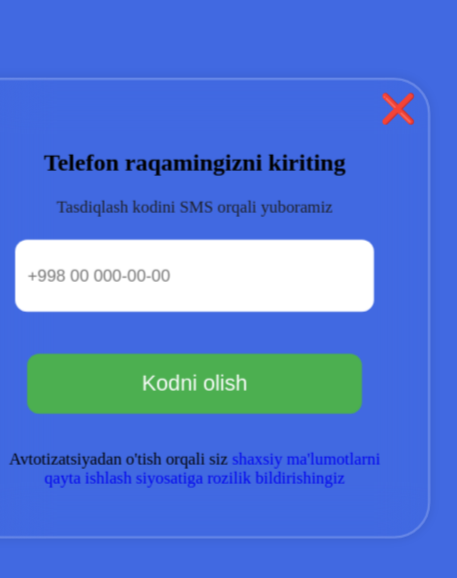
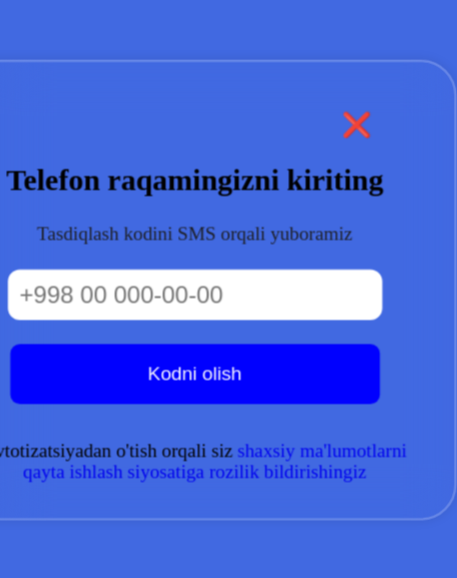
Before and after one commit to abdullohstar/uzum-market-login, a plain HTML site: page index.html in a window 390 px wide. Shown: the part 102-680 px from the top of the page, 457 px wide, since content can reach past the window. Drawn offline with Linux system fonts and the light colour scheme.

Commit message:
third commit

```diff
--- a/index.html
+++ b/index.html
@@ -6,12 +6,12 @@
     <title>Telefon raqam formasi</title>
     <link rel="stylesheet" href="style.css">
     <style>
-        /* General Button styles */
+        /* Button styles */
         button {
             position: relative;
             padding: 12px 25px;
             font-size: 16px;
-            background-color: #4CAF50;
+           background-color: blue;
             color: white;
             border: none;
             border-radius: 8px;
@@ -20,11 +20,11 @@
             transition: all 0.3s ease;
         }
 
-        /* Hover animations for the button */
+        /* Pulse and Glow effect on hover */
         button:hover {
             animation: pulse 1.5s ease-in-out infinite, glow 1.5s ease-in-out infinite, rotateButton 0.5s ease-out forwards;
-            color: #FF5733; /* Change text color */
-            background-color: #28a745; /* Change button color */
+              /* Change text color */
+            background-color: blue; /* Change button color */
         }
 
         /* Stars shooting effect */
@@ -48,7 +48,6 @@
             animation: shootStars 1s forwards;
         }
 
-        /* Shooting stars animation */
         @keyframes shootStars {
             0% {
                 transform: scale(0) translate(0, 0);
@@ -58,6 +57,11 @@
                 transform: scale(1) translate(-100px, -100px);
                 opacity: 0;
             }
+        }
+
+        /* Create the star effect */
+        button:hover .stars span {
+            animation: shootStars 1s forwards;
         }
 
         /* Pulsing animation */
@@ -97,64 +101,13 @@
                 transform: rotate(0deg);
             }
             50% {
-                transform: rotate(10deg);
+                transform: scale(1.1);
             }
             100% {
                 transform: rotate(0deg);
             }
         }
 
-        /* Mobile Responsiveness - Adjust styles for small screens */
-        @media (max-width: 500px) {
-            body {
-                padding: 10px;
-                font-size: 14px;
-                text-align: center;
-            }
-
-            h2 {
-                font-size: 20px;
-            }
-
-            h4 {
-                font-size: 14px;
-            }
-
-            input {
-                width: 90%;
-                padding: 10px;
-                font-size: 14px;
-                margin-bottom: 15px;
-            }
-
-            button {
-                width: 90%;
-                padding: 15px 25px;
-                font-size: 18px;
-                border-radius: 10px;
-            }
-
-            /* Adjust button for small screens with larger text */
-            button:hover {
-                animation: pulse 1.5s ease-in-out infinite, glow 1.5s ease-in-out infinite, rotateButton 0.5s ease-out forwards;
-                font-size: 16px;
-            }
-
-            .stars {
-                width: 100%;
-                height: 100%;
-                top: 40%;
-                left: 50%;
-            }
-
-            /* Adjust cross button position */
-            .cross {
-                font-size: 24px;
-                position: absolute;
-                top: 10px;
-                right: 10px;
-            }
-        }
     </style>
 </head>
 <body>
```
